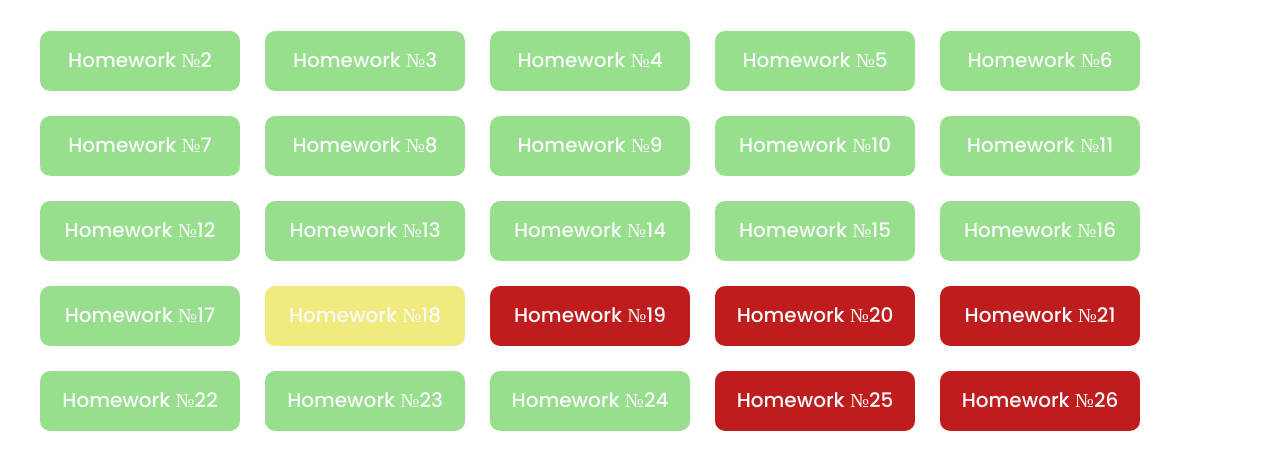
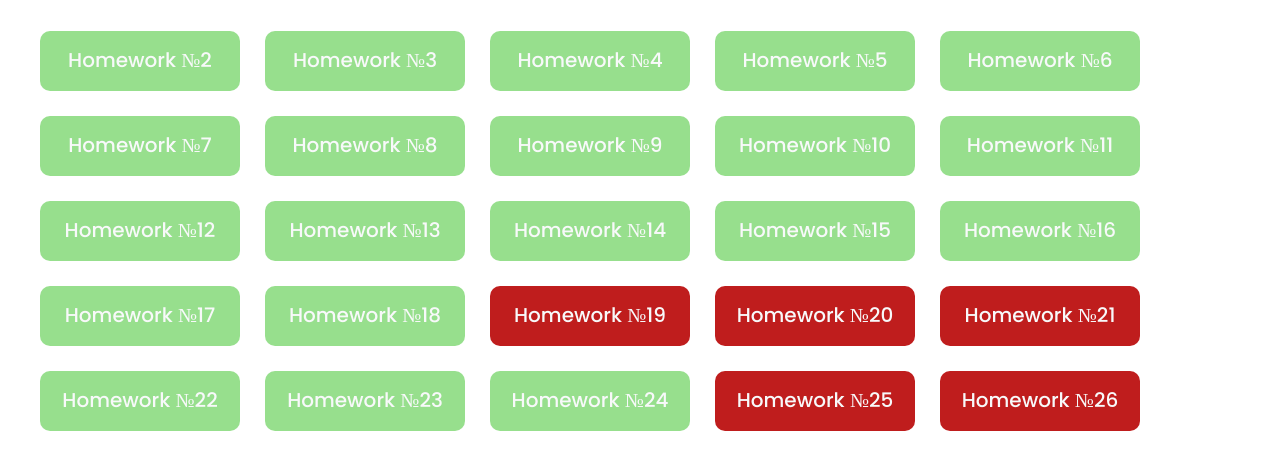
Before and after one commit to Sb3er0/lessons, a plain HTML site: page table/index.html in a window 1280 px wide. Shown: the part 191-660 px from the top of the page. Drawn offline with Linux system fonts and the light colour scheme.

Commit message:
Update index.html

```diff
--- a/table/index.html
+++ b/table/index.html
@@ -75,7 +75,7 @@
 				<a target="_blank" href="https://sb3er0.github.io/lessons/lesson_17/" class="item__link surrendered">Homework №17</a>
 			</div>
 			<div class="item__homework">
-				<a target="_blank" href="https://sb3er0.github.io/lessons/lesson_18/" class="item__link verification">Homework №18</a>
+				<a target="_blank" href="https://sb3er0.github.io/lessons/lesson_18/" class="item__link surrendered">Homework №18</a>
 			</div>
 			<div class="item__homework">
 				<a target="_blank" href="https://sb3er0.github.io/lessons/lesson_18/" class="item__link disabled">Homework №19</a>
```
